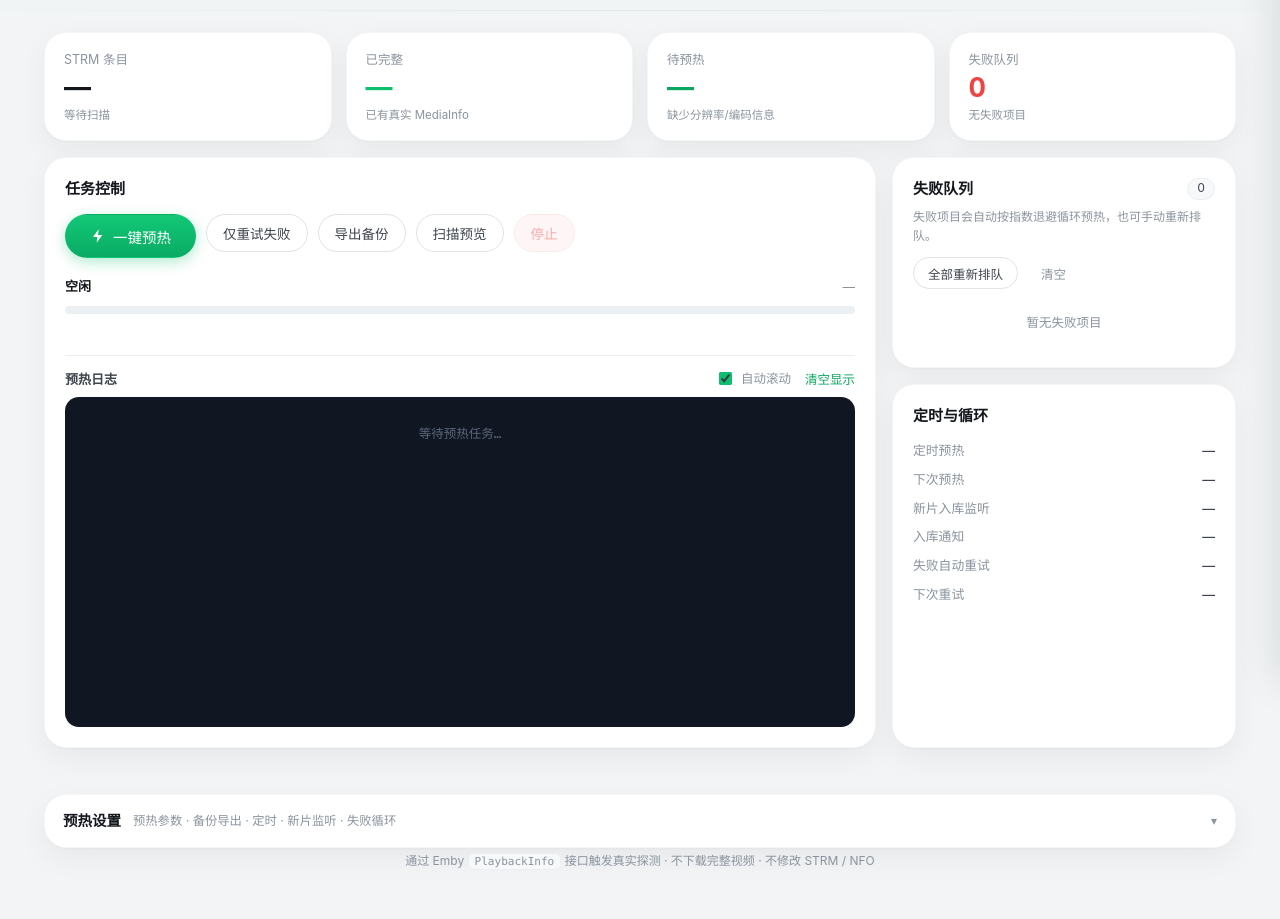
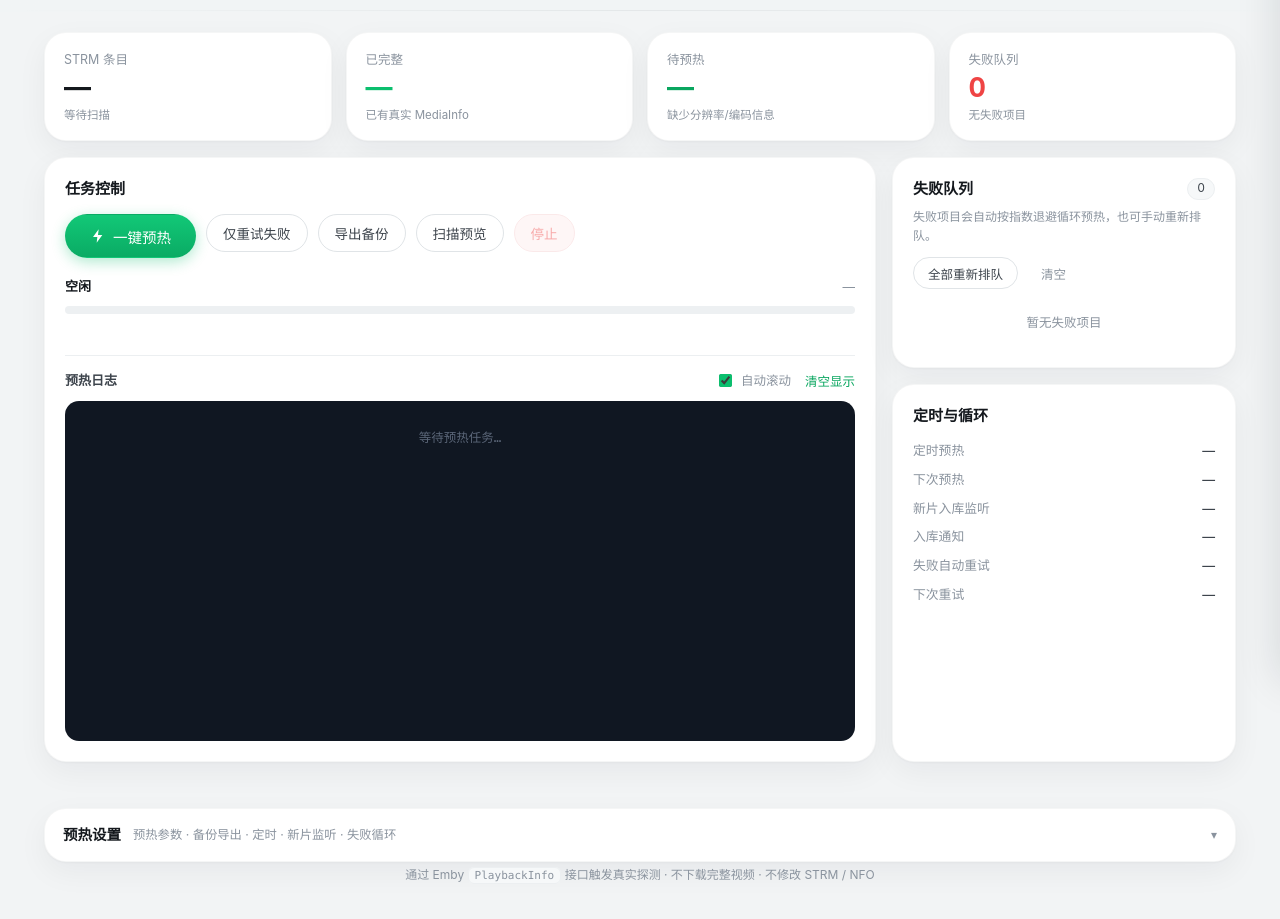
Before and after one commit to l9970509/emby-strm-prewarmer, a plain HTML site: page emby-prewarmer/web/index.html in a window 1280 px wide. Shown: the part 119-1038 px from the top of the page. Drawn offline with Linux system fonts and the light colour scheme; no server answers.

Commit message:
ui: 日志窗口固定高度内部滚动，页面布局对齐 v1.9.6
- .log 固定 340px（窄屏 260px），overflow 内部滚动 + overscroll-behavior contain
- .live 贴卡片底部（margin-top:auto），左右两栏底边保持齐平
- 三个页面日志窗口统一尺寸，切换页面不跳动
- 布局验收脚本 .tmp-test/shot_layout.py 21/21（深浅色、灌 400 行、窄屏）

```diff
--- a/emby-prewarmer/web/style.css
+++ b/emby-prewarmer/web/style.css
@@ -281,17 +281,31 @@ code { font-family: var(--mono); font-size: .92em; background: var(--surface-2);
 #activeText { overflow: hidden; text-overflow: ellipsis; white-space: nowrap; max-width: 55%; }
 
 /* ---------------------------------------------------------------- 日志 */
-.live { border-top: 1px solid var(--border); padding-top: 13px; flex: 1; display: flex; flex-direction: column; }
-.live-head { display: flex; align-items: center; justify-content: space-between; margin-bottom: 8px; }
+.live {
+  border-top: 1px solid var(--border);
+  padding-top: 13px;
+  /* 贴在卡片底部：左右两栏高度不一致时，日志块与右栏底边保持齐平 */
+  margin-top: auto;
+  flex: 0 0 auto;
+  display: flex; flex-direction: column;
+}
+.live-head {
+  display: flex; align-items: center; justify-content: space-between;
+  gap: 12px; margin-bottom: 8px; min-height: 24px;
+}
 .live-head h3 { font-size: 13px; color: var(--text-2); }
 .live-tools { display: flex; align-items: center; gap: 14px; }
 .chk { display: inline-flex; align-items: center; gap: 6px; font-size: 12.5px; color: var(--muted); cursor: pointer; }
 .chk input { accent-color: var(--accent); }
 
+/* 日志窗口固定高度、内部滚动：内容再多也不撑高卡片 */
 .log {
-  flex: 1;
-  min-height: 330px;
+  flex: 0 0 auto;
+  height: 340px;
+  min-height: 0;
+  max-height: 340px;
   overflow-y: auto;
+  overscroll-behavior: contain;
   background: #101722;
   border-radius: var(--radius-sm);
   padding: 12px 14px;
@@ -312,8 +326,8 @@ code { font-family: var(--mono); font-size: .92em; background: var(--surface-2);
 .log .row.info .msg { color: #c8d2e2; }
 .log .empty { color: #5b6678; }
 
-/* 同步页日志略矮一点，与状态卡搭配 */
-#syncLog { min-height: 240px; max-height: 340px; flex: none; }
+/* 三个页面的日志窗口同尺寸，切换页面时不跳动 */
+#syncLog, #strmLog { height: 340px; max-height: 340px; min-height: 0; flex: none; }
 
 /* ------------------------------------------------ 设置折叠块（页面内） */
 .settings-block { margin-top: 16px; padding: 0; overflow: hidden; }
@@ -668,7 +682,7 @@ code { font-family: var(--mono); font-size: .92em; background: var(--surface-2);
   .brand-text p { display: none; }
   .setting-text { display: none; }
   .nav-tab { padding: 0 16px; }
-  .log { min-height: 260px; }
+  .log, #syncLog, #strmLog { height: 260px; max-height: 260px; }
 }
 
 
--- a/fpk/embyprewarm/app/prewarmer/web/style.css
+++ b/fpk/embyprewarm/app/prewarmer/web/style.css
@@ -281,17 +281,31 @@ code { font-family: var(--mono); font-size: .92em; background: var(--surface-2);
 #activeText { overflow: hidden; text-overflow: ellipsis; white-space: nowrap; max-width: 55%; }
 
 /* ---------------------------------------------------------------- 日志 */
-.live { border-top: 1px solid var(--border); padding-top: 13px; flex: 1; display: flex; flex-direction: column; }
-.live-head { display: flex; align-items: center; justify-content: space-between; margin-bottom: 8px; }
+.live {
+  border-top: 1px solid var(--border);
+  padding-top: 13px;
+  /* 贴在卡片底部：左右两栏高度不一致时，日志块与右栏底边保持齐平 */
+  margin-top: auto;
+  flex: 0 0 auto;
+  display: flex; flex-direction: column;
+}
+.live-head {
+  display: flex; align-items: center; justify-content: space-between;
+  gap: 12px; margin-bottom: 8px; min-height: 24px;
+}
 .live-head h3 { font-size: 13px; color: var(--text-2); }
 .live-tools { display: flex; align-items: center; gap: 14px; }
 .chk { display: inline-flex; align-items: center; gap: 6px; font-size: 12.5px; color: var(--muted); cursor: pointer; }
 .chk input { accent-color: var(--accent); }
 
+/* 日志窗口固定高度、内部滚动：内容再多也不撑高卡片 */
 .log {
-  flex: 1;
-  min-height: 330px;
+  flex: 0 0 auto;
+  height: 340px;
+  min-height: 0;
+  max-height: 340px;
   overflow-y: auto;
+  overscroll-behavior: contain;
   background: #101722;
   border-radius: var(--radius-sm);
   padding: 12px 14px;
@@ -312,8 +326,8 @@ code { font-family: var(--mono); font-size: .92em; background: var(--surface-2);
 .log .row.info .msg { color: #c8d2e2; }
 .log .empty { color: #5b6678; }
 
-/* 同步页日志略矮一点，与状态卡搭配 */
-#syncLog { min-height: 240px; max-height: 340px; flex: none; }
+/* 三个页面的日志窗口同尺寸，切换页面时不跳动 */
+#syncLog, #strmLog { height: 340px; max-height: 340px; min-height: 0; flex: none; }
 
 /* ------------------------------------------------ 设置折叠块（页面内） */
 .settings-block { margin-top: 16px; padding: 0; overflow: hidden; }
@@ -668,7 +682,7 @@ code { font-family: var(--mono); font-size: .92em; background: var(--surface-2);
   .brand-text p { display: none; }
   .setting-text { display: none; }
   .nav-tab { padding: 0 16px; }
-  .log { min-height: 260px; }
+  .log, #syncLog, #strmLog { height: 260px; max-height: 260px; }
 }
 
 
```
Also changed, not shown: 3 other files.
